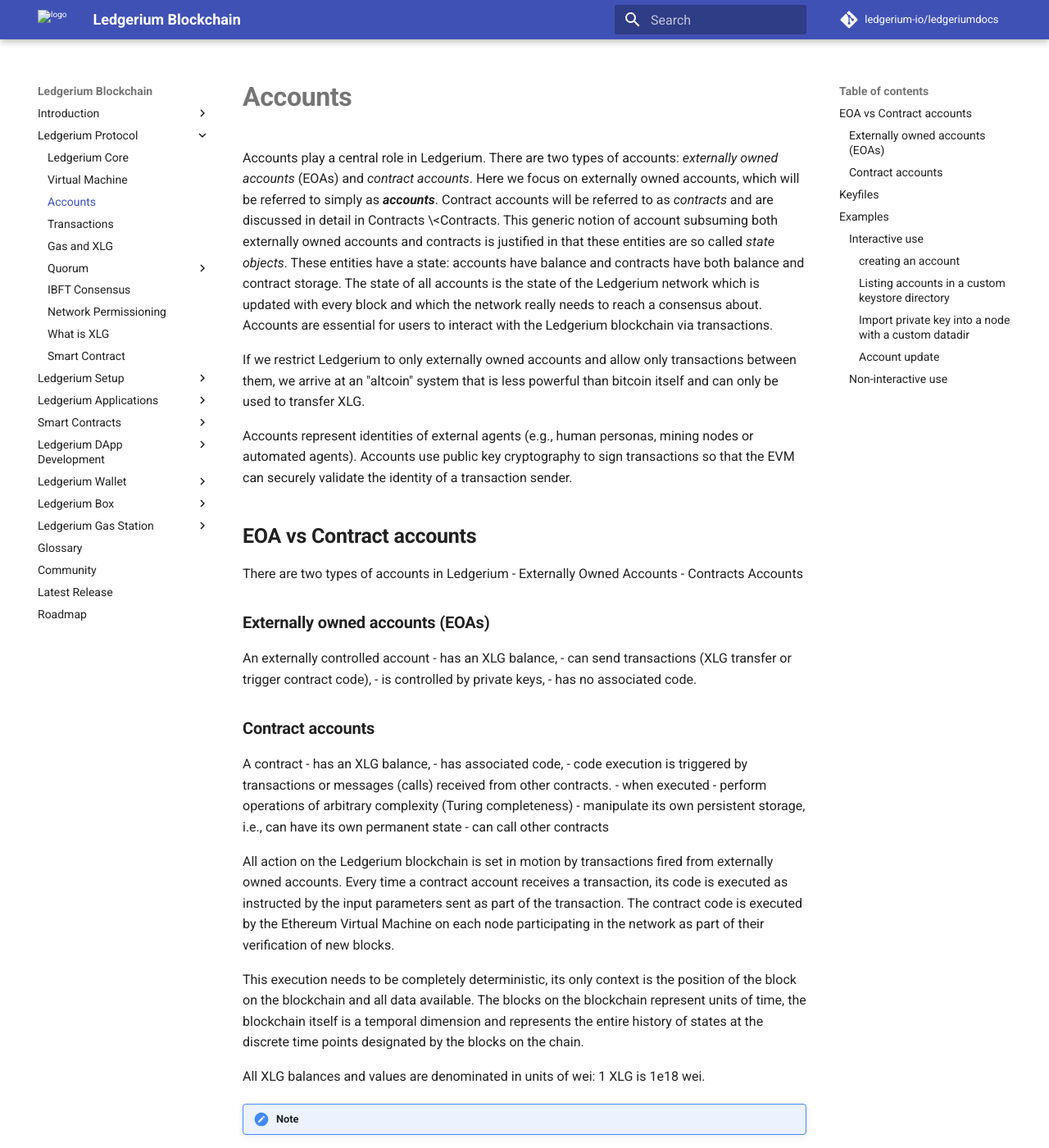
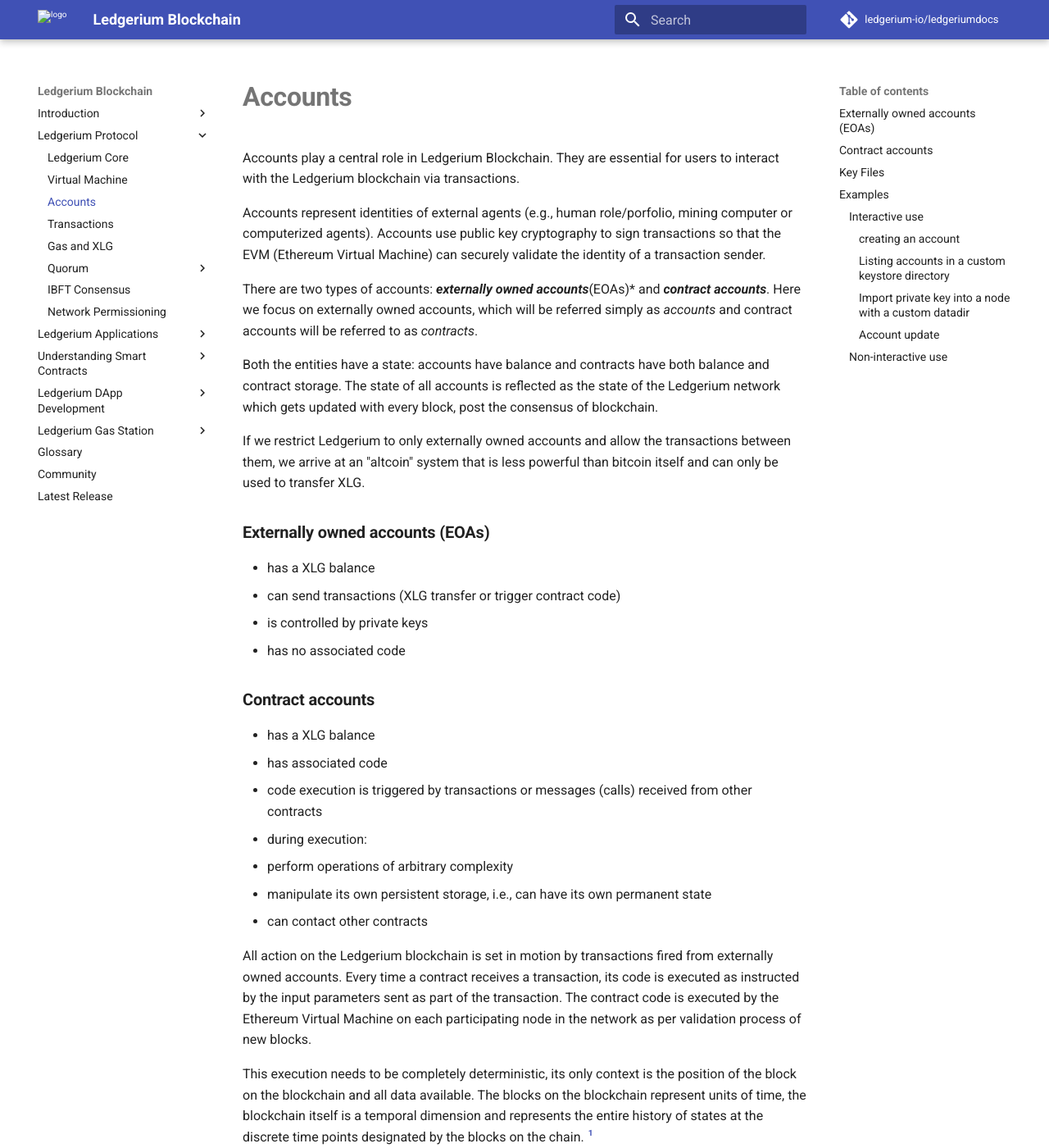
Before and after one commit to ledgerium-io/ledgeriumdocs, an MkDocs documentation site: the page built from docs/ledgerium/ledgeriumprotocol/accounts.md, in a window 1280 px wide and 1400 px high. Shown: the whole window at 82% size. Built offline with MkDocs 1.6.1 and Material for MkDocs 9.7.7, drawn with Linux system fonts in a browser that asks for light colours; comment, search, counter and statistics services are not loaded; some of the changed text lies outside the part shown.

Commit message:
working on structure, text changes in ledgerium.md & accounts.md

````diff
--- a/docs/ledgerium/ledgeriumprotocol/accounts.md
+++ b/docs/ledgerium/ledgeriumprotocol/accounts.md
@@ -1,65 +1,68 @@
 # **Accounts**
 
-Accounts play a central role in Ledgerium. There are two types of accounts: *externally owned accounts* (EOAs) and *contract accounts*. Here we focus on externally owned accounts, which will be referred to simply as ***accounts***. Contract accounts will be referred to as *contracts* and are discussed in detail in Contracts \<Contracts\. This generic notion of account subsuming both externally owned accounts and contracts is justified in that these entities are so called *state objects*. These entities have a state: accounts have
-balance and contracts have both balance and contract storage. The state of all accounts is the state of the Ledgerium network which is updated with every block and which the network really needs to reach a consensus about. Accounts are essential for users to interact with the Ledgerium blockchain via transactions.
+Accounts play a central role in Ledgerium Blockchain. They are essential for users to interact with the Ledgerium blockchain via transactions.
 
-If we restrict Ledgerium to only externally owned accounts and allow only transactions between them, we arrive at an "altcoin" system that is less powerful than bitcoin itself and can only be used to transfer XLG.
+Accounts represent identities of external agents (e.g., human role/porfolio, mining computer or computerized agents). Accounts use public key cryptography to sign transactions so that the EVM (Ethereum Virtual Machine) can securely validate the identity of a transaction sender.
 
-Accounts represent identities of external agents (e.g., human personas, mining nodes or automated agents). Accounts use public key cryptography to sign transactions so that the EVM can securely validate the identity of a transaction sender.
+There are two types of accounts: _**externally owned accounts**_(EOAs)\* and _**contract accounts**_. Here we focus on externally owned accounts, which will be referred simply as _accounts_ and contract accounts will be referred to as _contracts_.
 
-## **EOA vs Contract accounts**
-There are two types of accounts in Ledgerium
--   Externally Owned Accounts
--   Contracts Accounts
+Both the entities have a state: accounts have balance and contracts have both balance and contract storage. The state of all accounts is reflected as the state of the Ledgerium network which gets updated with every block, post the consensus of blockchain.
+
+If we restrict Ledgerium to only externally owned accounts and allow the transactions between them, we arrive at an "altcoin" system that is less powerful than bitcoin itself and can only be used to transfer XLG.
 
 ### **Externally owned accounts (EOAs)**
-An externally controlled account
--   has an XLG balance,
--   can send transactions (XLG transfer or trigger contract code),
--   is controlled by private keys,
--   has no associated code.
+
+- has a XLG balance
+- can send transactions (XLG transfer or trigger contract code)
+- is controlled by private keys
+- has no associated code
 
 ### **Contract accounts**
-A contract
--   has an XLG balance,
--   has associated code,
--   code execution is triggered by transactions or messages (calls) received from other contracts.
--   when executed
-    -   perform operations of arbitrary complexity (Turing completeness)
-    -   manipulate its own persistent storage, i.e., can have its own permanent state
-    -   can call other contracts
 
-All action on the Ledgerium blockchain is set in motion by transactions fired from externally owned accounts. Every time a contract account receives a transaction, its code is executed as instructed by the input parameters sent as part of the transaction. The contract code is executed by the Ethereum Virtual Machine on each node participating in the network as part of their verification of new blocks.
+- has a XLG balance
+- has associated code
+- code execution is triggered by transactions or messages (calls) received from other contracts
+- during execution:
+  - perform operations of arbitrary complexity
+  - manipulate its own persistent storage, i.e., can have its own permanent state
+  - can contact other contracts
 
-This execution needs to be completely deterministic, its only context is the position of the block on the blockchain and all data available. The blocks on the blockchain represent units of time, the blockchain itself is a temporal dimension and represents the entire history of states at the discrete time points designated by the blocks on the chain.
+All action on the Ledgerium blockchain is set in motion by transactions fired from externally owned accounts. Every time a contract receives a transaction, its code is executed as instructed by the input parameters sent as part of the transaction. The contract code is executed by the Ethereum Virtual Machine on each participating node in the network as per validation process of new blocks.
 
-All XLG balances and values are denominated in units of wei: 1 XLG is 1e18 wei.
+This execution needs to be completely deterministic, its only context is the position of the block on the blockchain and all data available. The blocks on the blockchain represent units of time, the blockchain itself is a temporal dimension and represents the entire history of states at the discrete time points designated by the blocks on the chain. [^3]
 
-!!! note
-"Contracts" in Ledgerium should not be seen as something that should be "fulfilled" or "complied with"; rather, they are more like "autonomous agents" that live inside of the Ledgerium execution environment, always executing a specific piece of code when "poked" by a message or transaction, and having direct control over their own XLG balance and their own key/value store to store their permanent state.
+[^3]: [Deterministic Wikipedia](https://en.wikipedia.org/wiki/Deterministic_system "Deterministic Wikipedia")
 
-## **Keyfiles**
-Every account is defined by a pair of keys, a private key and public key. Accounts are indexed by their *address* which is derived from the public key by taking the last 20 bytes. Every private key/address pair is encoded in a *keyfile*. Keyfiles are JSON text files which you can open and view in any text editor. The critical component of the keyfile, your account’s private key, is always encrypted, and it is encrypted with the password you enter when you create the account.
+All XLG balances and values are denominated in units of wei `1 XLG is 1e18 wei`.
+
+> **Please note**
+> "Contracts" in Ledgerium should not be seen as mandatory, rather, they are more like "autonomous agents" that are part of Ledgerium execution environment. Contracts are always executing a specific piece of code when "poked" by a message or transaction and have direct control over their own XLG balance and key/value store to maintain their permanent state.
+
+## **Key Files**
+
+Every account is accessed by its credentials: private key and public key. Accounts are indexed as per their _address_ derived from the public key made-up of the last 20 bytes. Every private key/address pair is encoded in a _keyfile_.
+
+Keyfiles are JSON text files which can be viewed in any text editor. The critical component of the keyfile, account’s private key, is always encrypted, and it is encrypted with the password you enter when you create the account.
 
 Keyfiles are found in the `keystore` subdirectory of your Ledgerium node’s data directory. Make sure you backup your keyfiles regularly!
 See the section backup-and-restore-accounts for more information.
 
 Creating a key is tantamount to creating an account.
 
--   You don't need to tell anybody else you're doing it
--   You don't need to synchronize with the blockchain
--   You don't need to run a client
--   You don't even need to be connected to the internet
+- You don't need to tell anybody else you're doing it
+- You don't need to synchronize with the blockchain
+- You don't need to run a client
+- You don't even need to be connected to the internet
 
 Of course your new account will not contain any Ether. But it'll be yours and you can be certain that without your key and your password, nobody else can ever access it.
 
 It is safe to transfer the entire directory or any individual keyfile between Ledgerium nodes.
 
 !!! warning
-    Note that in case you are adding keyfiles to your node from a different node, the order of accounts may change. So make sure you do not rely or change the index in your scripts or code snippets.
+Note that in case you are adding keyfiles to your node from a different node, the order of accounts may change. So make sure you do not rely or change the index in your scripts or code snippets.
 
 !!! warning
-    Remember your password.
+Remember your password.
 
 If you lose the password you use to encrypt your account, you will not be able to access that account.
 Repeat: It is NOT possible to access your account without a password and there is no _forgot my password_ option here. Do not forget it.
@@ -98,6 +101,7 @@ COMMANDS:
 ```
 
 You can get info about subcommands by `geth account <command> --help`.
+
 ```
 > geth account list --help
 list [command options] [arguments...]
@@ -112,6 +116,7 @@ OPTIONS:
 Accounts can also be managed via the [Javascript Console](https://github.com/ethereum/go-ethereum/wiki/JavaScript-Console)
 
 ## Examples
+
 ### Interactive use
 
 #### creating an account
@@ -297,12 +302,14 @@ to list your accounts in order of creation.
 This order can change if you copy keyfiles from other nodes, so make sure you either do not rely on indexes or make sure if you copy keys you check and update your account indexes in your scripts.
 
 When using the console:
+
 ```
 > eth.accounts
 ["0x5afdd78bdacb56ab1dad28741ea2a0e47fe41331", "0x9acb9ff906641a434803efb474c96a837756287f"]
 ```
 
 or via RPC:
+
 ```
 # Request
 > curl -X POST --data '{"jsonrpc":"2.0","method":"eth_accounts","params":[],"id":1} http://127.0.0.1:8545'
@@ -318,11 +325,12 @@ or via RPC:
 If you want to use an account non-interactively, you need to unlock it. You can do this on
 the command line with the `--unlock` option which takes a comma separated list of accounts
 (in hex or index) as argument so you can unlock the accounts programmatically for one
-session. This is useful if you want to use your account from Dapps via RPC. `--unlock `
+session. This is useful if you want to use your account from Dapps via RPC. `--unlock`
 will unlock the first account. This is useful when you created your account
 programmatically, you do not need to know the actual account to unlock it.
 
 Create account and start node with account unlocked:
+
 ```
 geth account new --password <(echo this is not secret!)
 geth --password <(echo this is not secret!) --unlock primary --rpccorsdomain localhost --verbosity 6 2>> geth.log
@@ -353,12 +361,14 @@ is logged, so you may compromise your account. You have been warned.
 ### Checking account balances
 
 To check your the etherbase account balance:
+
 ```
 > web3.fromWei(eth.getBalance(eth.coinbase), "ether")
 6.5
 ```
 
 Print all balances with a JavaScript function:
+
 ```
 function checkAllBalances() {
     var totalBal = 0;
@@ -371,7 +381,9 @@ function checkAllBalances() {
     console.log("  Total balance: " + totalBal + " ether");
 };
 ```
+
 That can then be executed with:
+
 ```
 > checkAllBalances();
   eth.accounts[0]: 0xd1ade25ccd3d550a7eb532ac759cac7be09c2719 	balance: 63.11848 ether
@@ -405,9 +417,9 @@ from that account. Keyfiles are found in the keystore subdirectory of
 your Ledgerium node’s data directory. The default data directory
 locations are platform specific:
 
--   Windows: `%appdata%\Ledgerium\keystore`
--   Linux: `~/.Ledgerium/keystore`
--   Mac: `~/Library/Ledgerium/keystore`
+- Windows: `%appdata%\Ledgerium\keystore`
+- Linux: `~/.Ledgerium/keystore`
+- Mac: `~/Library/Ledgerium/keystore`
 
 To backup your keyfiles (accounts), copy either the individual
 keyfiles within the `keystore` subdirectory or copy the entire
--- a/mkdocs.yml
+++ b/mkdocs.yml
@@ -23,7 +23,7 @@ site_name: Ledgerium Blockchain
 site_description: Open public implementation of Quorum Blockchain supporting public and privacy transactions.
 site_author: The Blockledger Pty Ltd.
 site_url: https://docs.ledgerium.io
-copyright: 'Copyright &copy; 2019 The BlockLedger Pty Ltd'
+copyright: "Copyright &copy; 2019 The BlockLedger Pty Ltd"
 
 # Repository
 repo_name: ledgerium-io/ledgeriumdocs
@@ -34,6 +34,16 @@ nav:
   - Introduction:
       - Ledgerium Blockchain: ledgerium/introduction/ledgerium.md
       - Ledgerium Foundation: ledgerium/introduction/the_ledgerium_foundation.md
+      - Architecture Overview - TBC
+      - What is XLG: ledgerium/ledgeriumprotocol/xlg.md
+      - Ledgerium Setup:
+          - Getting Started: ledgerium/ledgeriumbox/gettingstarted.md
+          - Test Network: ledgerium/ledgeriumsetup/test_networks.md
+          - Setup Masternode: ledgerium/ledgeriumsetup/ledgerium_masternode.md
+          - Governance: ledgerium/ledgeriumsetup/ledgerium_governance.md
+          - Peer permissioning: ledgerium/ledgeriumsetup/peer_permissioning_governance.md
+          - XLG Reward: ledgerium/ledgeriumsetup/xlg_reward.md
+          - Faucet: ledgerium/ledgerium_faucet.md
 
   - Ledgerium Protocol:
       - Ledgerium Core: ledgerium/ledgeriumprotocol/ledgeriumcore.md
@@ -64,23 +74,14 @@ nav:
                   - Monitoring: ledgerium/ledgeriumprotocol/quorum/tessera/Usage/Monitoring.md
       - IBFT Consensus: ledgerium/ledgeriumprotocol/ibft_consensus.md
       - Network Permissioning: ledgerium/ledgeriumprotocol/network_permissioning.md
-      - What is XLG: ledgerium/ledgeriumprotocol/xlg.md
-      - Smart Contract: ledgerium/ledgeriumprotocol/smart_contracts.md
-
-  - Ledgerium Setup:
-      - Test Network: ledgerium/ledgeriumsetup/test_networks.md
-      - Setup Masternode: ledgerium/ledgeriumsetup/ledgerium_masternode.md
-      - Governance: ledgerium/ledgeriumsetup/ledgerium_governance.md
-      - Peer permissioning: ledgerium/ledgeriumsetup/peer_permissioning_governance.md
-      - XLG Reward: ledgerium/ledgeriumsetup/xlg_reward.md
-      - Faucet: ledgerium/ledgerium_faucet.md
 
   - Ledgerium Applications:
       - Ledgerium BlockExplorer: ledgerium/ledgeriumapplications/ledgerium_block_explorer.md
       - Ledgerium Wallet: ledgerium/ledgeriumapplications/ledgerium_wallet.md
       - Ledgerium Tools: ledgerium/ledgeriumapplications/ledgerium_tools.md
 
-  - Smart Contracts:
+  - Understanding Smart Contracts:
+      - What is a Smart Contract: ledgerium/ledgeriumprotocol/smart_contracts.md
       - Accessing Contracts: ledgerium/smartcontracts/accessing_contracts.md
       - Deploying Contracts: ledgerium/smartcontracts/accessing_contracts.md
 
@@ -92,34 +93,25 @@ nav:
       - Ledgerium API: ledgerium/ledgeriumdappdevelopment/json-rpc.md
       - Best Practices: ledgerium/ledgeriumdappdevelopment/bestpractices.md
 
-  - Ledgerium Wallet:
-      - Using Ledgerium Wallet: ledgerium/LedgeriumWallet/using_ledgerium_wallet.md
-
-  - Ledgerium Box:
-      - Getting Started: ledgerium/ledgeriumbox/gettingstarted.md
-      - Smart Contract Deployment: ledgerium/ledgeriumbox/deploying_smart_contracts.md
-
   - Ledgerium Gas Station:
-    - Ledgerium Gas Station: ledgerium/Ledgeriumgasstation/ledgerium_gas_station.md
+      - Ledgerium Gas Station: ledgerium/Ledgeriumgasstation/ledgerium_gas_station.md (Missing relevant Gas info)
 
   - Glossary: ledgerium/glossary.md
   - Community: ledgerium/community.md
   - Latest Release: ledgerium/release.md
-  - Roadmap: ledgerium/roadmap.md
-  #- References: ledgerium/References.md
 
 theme:
-  name: 'material'
-  custom_dir: 'material'
+  name: "material"
+  custom_dir: "material"
   font:
-      text: 'Roboto'
-      code: 'Roboto Mono'
-  language: 'en'
-  logo: 'images/logo.png'
-  favicon: 'images/logo-48x48.png'
+    text: "Roboto"
+    code: "Roboto Mono"
+  language: "en"
+  logo: "images/logo.png"
+  favicon: "images/logo-48x48.png"
 
 extra_css:
-    - 'theme/assets/stylesheets/extra.css'
+  - "theme/assets/stylesheets/extra.css"
 
 # Customization
 extra:
````
Also changed, not shown: docs/ledgerium/introduction/ledgerium.md (+21 -12 lines).
